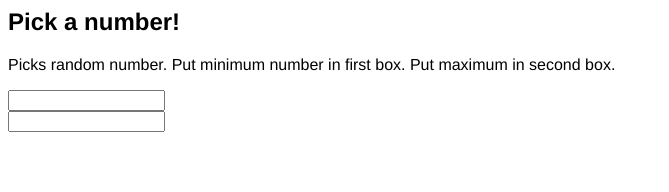
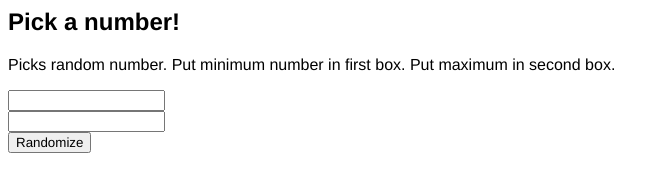
Before and after one commit to ThatRandomPerson/randomizer, a plain HTML site: page index.html in a window 1280 px wide. Shown: the whole page, without its empty margins (0-669 px from the left). Drawn offline with Linux system fonts and the light colour scheme.

Commit message:
Update index.html

```diff
--- a/index.html
+++ b/index.html
@@ -16,6 +16,7 @@
 		</p>
 		<input type="text" id="firstnum"><br>
 		<input type="text" id="secondnum"><br>
+		<button onclick="numGen()">Randomize</button>
 		<p id ="num">
 		</p>
 	</body>
```
